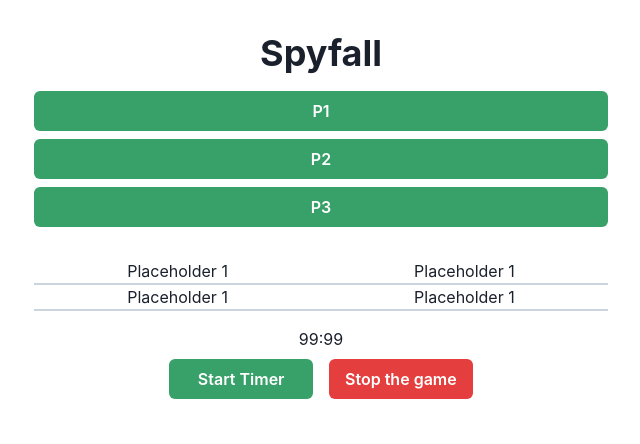
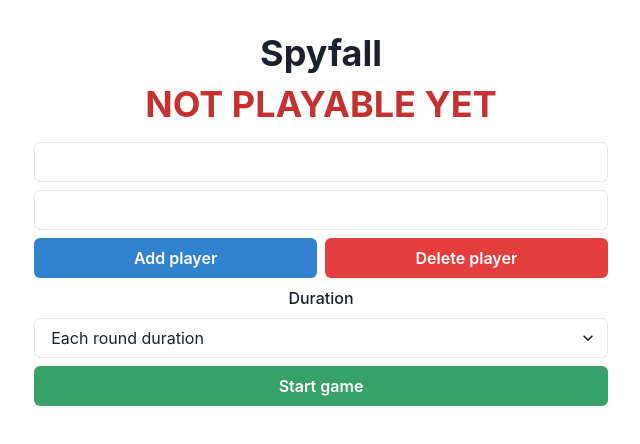
Before and after one commit to pontakornth/next-spyfall, a Next.js app: page / in a window 1280 px wide. Shown: the top 444 px of the page, without its empty margins (319-959 px from the left). Built offline with nearby package versions, Linux system fonts and the light colour scheme.

Commit message:
feat: Add unplayable warning to the page

```diff
--- a/pages/index.tsx
+++ b/pages/index.tsx
@@ -12,8 +12,9 @@ const Home: NextPage = () => {
         <title>Spyfall Yeah</title>
       </Head>
       <Container mx='auto' py={8}>
-        <Heading mb={4} textAlign='center' as='h1'>Spyfall</Heading>
-        <Play />
+        <Heading mb={2} textAlign='center' as='h1'>Spyfall</Heading>
+        <Heading mb={4} textAlign='center' as='h2' color='red.600'>NOT PLAYABLE YET</Heading>
+        <CreateGame />
       </Container>
     </>)
 }
```
